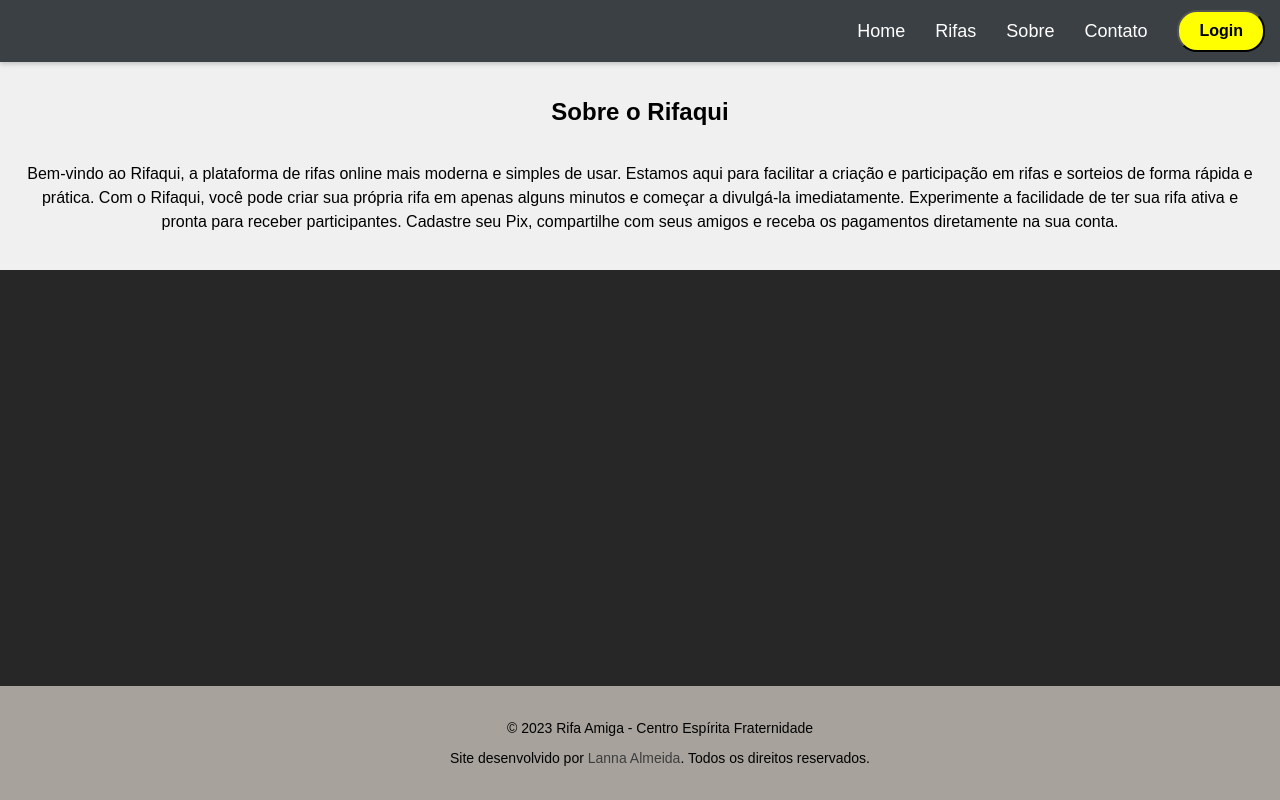
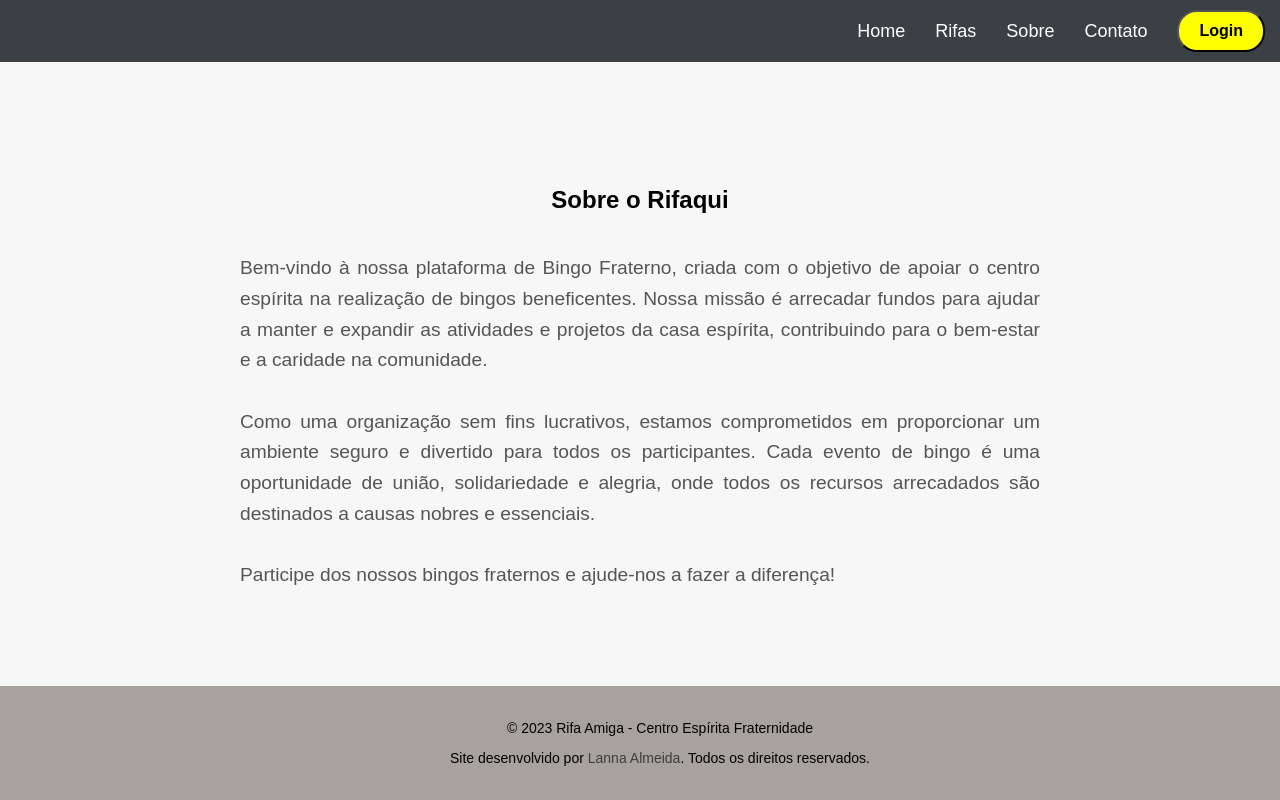
Before and after one commit to lanroo/rifamiga_fraternidade, a React (Create React App) app: page /about in a window 1280 px wide. Shown: the top 800 px of the page. Built offline with nearby package versions, Linux system fonts and the light colour scheme.

Commit message:
about page fix

```diff
--- a/src/pages/AboutPage.tsx
+++ b/src/pages/AboutPage.tsx
@@ -6,11 +6,11 @@ const AboutPage: React.FC = () => {
     <div className="container">
       <h1 className="heading">Sobre o Rifaqui</h1>
       <p className="paragraph">
-        Bem-vindo ao Rifaqui, a plataforma de rifas online mais moderna e simples de usar.
-        Estamos aqui para facilitar a criação e participação em rifas e sorteios de forma rápida e prática.
-        Com o Rifaqui, você pode criar sua própria rifa em apenas alguns minutos e começar a divulgá-la imediatamente.
-        Experimente a facilidade de ter sua rifa ativa e pronta para receber participantes.
-        Cadastre seu Pix, compartilhe com seus amigos e receba os pagamentos diretamente na sua conta.
+        Bem-vindo à nossa plataforma de Bingo Fraterno, criada com o objetivo de apoiar o centro espírita na realização de bingos beneficentes. Nossa missão é arrecadar fundos para ajudar a manter e expandir as atividades e projetos da casa espírita, contribuindo para o bem-estar e a caridade na comunidade.
+        <br /><br />
+        Como uma organização sem fins lucrativos, estamos comprometidos em proporcionar um ambiente seguro e divertido para todos os participantes. Cada evento de bingo é uma oportunidade de união, solidariedade e alegria, onde todos os recursos arrecadados são destinados a causas nobres e essenciais.
+        <br /><br />
+        Participe dos nossos bingos fraternos e ajude-nos a fazer a diferença!
       </p>
     </div>
   );
--- a/src/pages/styles/AboutPage.css
+++ b/src/pages/styles/AboutPage.css
@@ -1,11 +1,11 @@
-/* styles/AboutPage.css */
-
 .container {
-    display: flex;
-    flex-direction: column;
-    align-items: center;
-    padding: 20px;
-    text-align: center;
+  display: flex;
+  flex-direction: column;
+  align-items: center;
+  justify-content: center;
+  min-height: 77vh;
+  padding: 20px;
+  background-color: #f7f7f7;
   }
 
   .heading {
@@ -15,6 +15,9 @@
   }
 
   .paragraph {
-    font-size: 16px;
-    line-height: 1.5;
+    max-width: 800px;
+  text-align: justify;
+  font-size: 1.2rem;
+  line-height: 1.6;
+  color: #555;
   }
```
